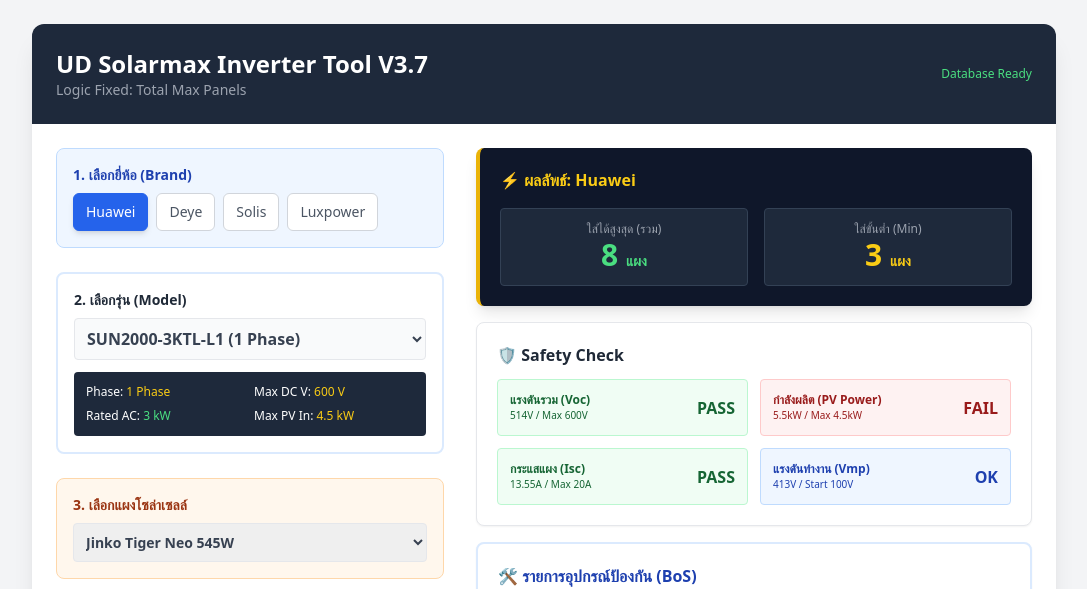
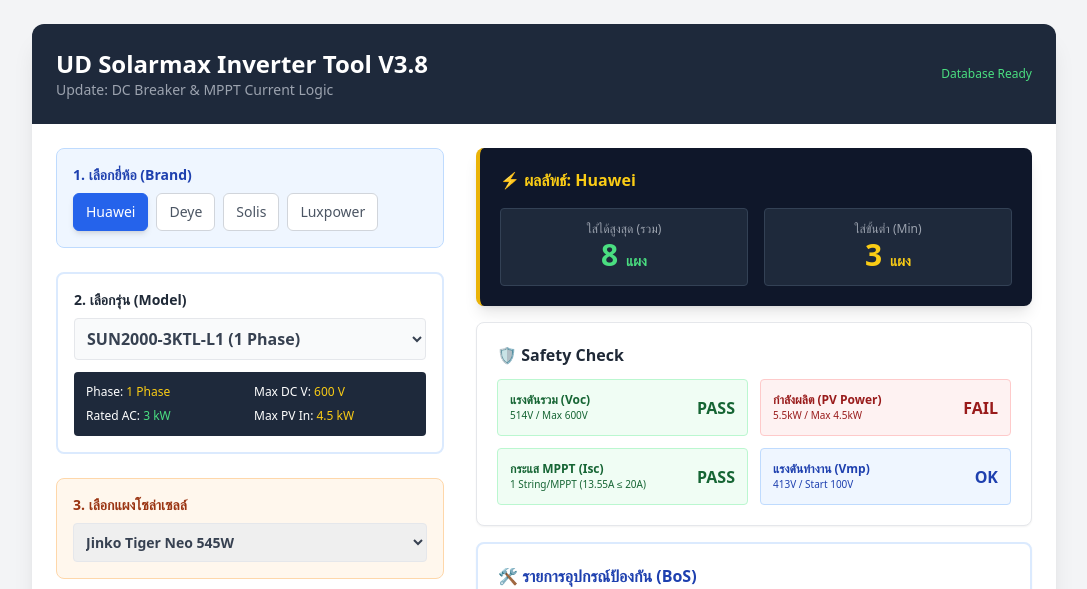
Before and after one commit to udsolarmax/udsolarmax_pv_string_cal, a React (Create React App) app: page / in a window 1280 px wide. Shown: the top 589 px of the page, without its empty margins (96-1183 px from the left). Built offline with nearby package versions, Linux system fonts and the light colour scheme.

Commit message:
Update App.js

```diff
--- a/src/App.js
+++ b/src/App.js
@@ -1,10 +1,12 @@
 import React, { useState, useEffect } from 'react';
 
 // ==========================================
-// 1. DATABASE: ฐานข้อมูลอุปกรณ์
+// 1. DATABASE: ฐานข้อมูลอุปกรณ์ (Updated V3.8)
 // ==========================================
 
-const DB_INVERTERS = [
+// หมายเหตุ: ผมใส่ค่า Default maxIsc_1str = 20A และ maxIsc_2str = 30A ให้กับทุกรุ่น
+// เพื่อให้ Logic ทำงานได้ทันที คุณสามารถมาแก้ตัวเลขเฉพาะรุ่นทีหลังได้ครับ
+const DB_INVERTERS_RAW = [
   // --- HUAWEI (Grid-Tied) ---
   { id: 'huawei_3k_l1', brand: 'Huawei', model: 'SUN2000-3KTL-L1', maxDcV: 600, startV: 100, mpptCount: 1, maxStrings: 2, ratedAcKw: 3.0, maxDcKw: 4.5, maxIsc: 20, phase: 1 },
   { id: 'huawei_5k_l1', brand: 'Huawei', model: 'SUN2000-5KTL-L1', maxDcV: 600, startV: 100, mpptCount: 2, maxStrings: 2, ratedAcKw: 5.0, maxDcKw: 7.5, maxIsc: 20, phase: 1 },
@@ -35,9 +37,8 @@ const DB_INVERTERS = [
   { id: 'deye_6k_sg04', brand: 'Deye', model: 'SUN-6K-SG04LP1-EU-SM2 (Hybrid)', maxDcV: 500, startV: 125, mpptCount: 2, maxStrings: 2, ratedAcKw: 9.6, maxDcKw: 12.0, maxIsc: 27, phase: 1 },
   { id: 'deye_8k_sg05', brand: 'Deye', model: 'SUN-8K-SG05LP1-EU (Hybrid)', maxDcV: 500, startV: 125, mpptCount: 2, maxStrings: 4, ratedAcKw: 12.8, maxDcKw: 16.0, maxIsc: 34, phase: 1 },
   { id: 'deye_8k_sg01', brand: 'Deye', model: 'SUN-8K-SG01LP1-EU (Hybrid)', maxDcV: 500, startV: 125, mpptCount: 2, maxStrings: 4, ratedAcKw: 8.0, maxDcKw: 10.4, maxIsc: 26, phase: 1 },
-  { id: 'deye_8k_sg05', brand: 'Deye', model: 'SUN-8K-SG05LP1-EU-SM2-P (Hybrid)', maxDcV: 500, startV: 125, mpptCount: 2, maxStrings: 4, ratedAcKw: 12.8, maxDcKw: 16.0, maxIsc: 24, phase: 1 },
-  { id: 'deye_8k_sg05', brand: 'Deye', model: 'SUN-8K-SG05LP1-EU-SM2-P (Hybrid)', maxDcV: 500, startV: 125, mpptCount: 2, maxStrings: 4, ratedAcKw: 16.0, maxDcKw: 20.0, maxIsc: 24, phase: 1 },
-  { id: 'deye_8k_sg04', brand: 'Deye', model: 'SUN-8K-SG04LP3-EU (3P Hybrid)', maxDcV: 800, startV: 160, mpptCount: 2, maxStrings: 3, ratedAcKw: 12.0, maxDcKw: 16.0, maxIsc: 17, phase: 3 },
+  { id: 'deye_8k_sg05_p', brand: 'Deye', model: 'SUN-8K-SG05LP1-EU-SM2-P (Hybrid)', maxDcV: 500, startV: 125, mpptCount: 2, maxStrings: 4, ratedAcKw: 12.8, maxDcKw: 16.0, maxIsc: 24, phase: 1 },
+  { id: 'deye_8k_sg04_3p', brand: 'Deye', model: 'SUN-8K-SG04LP3-EU (3P Hybrid)', maxDcV: 800, startV: 160, mpptCount: 2, maxStrings: 3, ratedAcKw: 12.0, maxDcKw: 16.0, maxIsc: 17, phase: 3 },
   { id: 'deye_10k_sg04', brand: 'Deye', model: 'SUN-10K-SG04LP3-EU (3P Hybrid)', maxDcV: 800, startV: 160, mpptCount: 2, maxStrings: 3, ratedAcKw: 15.0, maxDcKw: 20.0, maxIsc: 17, phase: 3 },
   { id: 'deye_10k_sg05', brand: 'Deye', model: 'SUN-10K-SG05LP3-EU-SM2 (3P Hybrid)', maxDcV: 800, startV: 160, mpptCount: 2, maxStrings: 4, ratedAcKw: 16.0, maxDcKw: 20.0, maxIsc: 18, phase: 3 },
   { id: 'deye_12k_sg04', brand: 'Deye', model: 'SUN-12K-SG04LP3-EU (3P Hybrid)', maxDcV: 800, startV: 160, mpptCount: 2, maxStrings: 3, ratedAcKw: 24.0, maxDcKw: 18.0, maxIsc: 17, phase: 3 },
@@ -49,13 +50,13 @@ const DB_INVERTERS = [
   { id: 'solis_grid_10k', brand: 'Solis', model: 'S5-GR3P10K (3P Grid)', maxDcV: 1100, startV: 180, mpptCount: 2, maxStrings: 2, ratedAcKw: 10.0, maxDcKw: 15.0, maxIsc: 16, phase: 3 },
   { id: 'solis_hyb_5k', brand: 'Solis', model: 'S6-EH1P5K-L-EU (Hybrid)', maxDcV: 600, startV: 90, mpptCount: 2, maxStrings: 2, ratedAcKw: 5.0, maxDcKw: 8.0, maxIsc: 16, phase: 1 },
   { id: 'solis_hyb_6k', brand: 'Solis', model: 'S6-EH1P6K-L-EU (Hybrid)', maxDcV: 600, startV: 90, mpptCount: 2, maxStrings: 2, ratedAcKw: 6.0, maxDcKw: 12.0, maxIsc: 24, phase: 1 },
-  { id: 'solis_hyb_6k', brand: 'Solis', model: 'S6-EH1P6K-L-PLUS (Hybrid)', maxDcV: 600, startV: 90, mpptCount: 2, maxStrings: 2, ratedAcKw: 6.0, maxDcKw: 12.0, maxIsc: 20, phase: 1 },
+  { id: 'solis_hyb_6k_plus', brand: 'Solis', model: 'S6-EH1P6K-L-PLUS (Hybrid)', maxDcV: 600, startV: 90, mpptCount: 2, maxStrings: 2, ratedAcKw: 6.0, maxDcKw: 12.0, maxIsc: 20, phase: 1 },
   { id: 'solis_hyb_8k', brand: 'Solis', model: 'S6-EH1P8K-L-PLUS (Hybrid)', maxDcV: 600, startV: 90, mpptCount: 2, maxStrings: 4, ratedAcKw: 8.0, maxDcKw: 16.0, maxIsc: 20, phase: 1 },
   { id: 'solis_hyb_10k', brand: 'Solis', model: 'S6-EH1P10K-L-PLUS (Hybrid)', maxDcV: 600, startV: 90, mpptCount: 2, maxStrings: 4, ratedAcKw: 10.0, maxDcKw: 20.0, maxIsc: 24, phase: 1 },
-  { id: 'solis_hyb_10k', brand: 'Solis', model: 'S6-EH3P10K02-NV-YD-L (3P Hybrid)', maxDcV: 1000, startV: 160, mpptCount: 2, maxStrings: 3, ratedAcKw: 10.0, maxDcKw: 20.0, maxIsc: 20, phase: 3 },
+  { id: 'solis_hyb_10k_3p', brand: 'Solis', model: 'S6-EH3P10K02-NV-YD-L (3P Hybrid)', maxDcV: 1000, startV: 160, mpptCount: 2, maxStrings: 3, ratedAcKw: 10.0, maxDcKw: 20.0, maxIsc: 20, phase: 3 },
   { id: 'solis_hyb_15k', brand: 'Solis', model: 'S6-EH3P15K02-NV-YD-L (3P Hybrid)', maxDcV: 1000, startV: 160, mpptCount: 2, maxStrings: 4, ratedAcKw: 10.0, maxDcKw: 30.0, maxIsc: 20, phase: 3 },
   { id: 'solis_hyb_18k', brand: 'Solis', model: 'S6-EH3P18K02-NV-YD-L (3P Hybrid)', maxDcV: 1000, startV: 160, mpptCount: 2, maxStrings: 3, ratedAcKw: 10.0, maxDcKw: 36.0, maxIsc: 21, phase: 3 },
-  { id: 'solis_hyb_10k', brand: 'Solis', model: 'RHI-3P10K-HVES-5G (3P Hybrid)', maxDcV: 1000, startV: 160, mpptCount: 2, maxStrings: 4, ratedAcKw: 10.0, maxDcKw: 16.0, maxIsc: 26, phase: 3 },
+  { id: 'solis_hyb_10k_hv', brand: 'Solis', model: 'RHI-3P10K-HVES-5G (3P Hybrid)', maxDcV: 1000, startV: 160, mpptCount: 2, maxStrings: 4, ratedAcKw: 10.0, maxDcKw: 16.0, maxIsc: 26, phase: 3 },
   { id: 'solis_hyb_50k', brand: 'Solis', model: 'S6-EH3P50K-H (3P Hybrid)', maxDcV: 1000, startV: 180, mpptCount: 4, maxStrings: 8, ratedAcKw: 50.0, maxDcKw: 100.0, maxIsc: 20, phase: 3 },
   { id: 'solis_hyb_60k', brand: 'Solis', model: 'S6-EH3P60K-H (3P Hybrid)', maxDcV: 1000, startV: 180, mpptCount: 4, maxStrings: 8, ratedAcKw: 60.0, maxDcKw: 100.0, maxIsc: 20, phase: 3 },
 
@@ -72,6 +73,14 @@ const DB_INVERTERS = [
   { id: 'lux_lxp_12k', brand: 'Luxpower', model: 'LXP-LB-EU 12K Hybrid', maxDcV: 600, startV: 140, mpptCount: 3, maxStrings: 4, ratedAcKw: 12.0, maxDcKw: 18.0, maxIsc: 19, phase: 1 },
 ];
 
+// เพิ่มพารามิเตอร์ใหม่ลงไปใน DB: maxIsc_1str และ maxIsc_2str
+const DB_INVERTERS = DB_INVERTERS_RAW.map(inv => ({
+  ...inv,
+  // หากไม่มีค่าใน DB ให้ใช้ค่า Default: 1 String = 20A, 2 Strings = 30A
+  maxIsc_1str: inv.maxIsc_1str || 20,
+  maxIsc_2str: inv.maxIsc_2str || 30
+}));
+
 const DB_PANELS = [
   { id: 'jinko_545', brand: 'Jinko', model: 'Tiger Neo 545W', pmax: 545, voc: 49.92, vmp: 41.32, isc: 13.55, tempCoeff: -0.29 },
   { id: 'jinko_585', brand: 'Jinko', model: 'Tiger Neo 585W', pmax: 585, voc: 50.87, vmp: 42.14, isc: 14.31, tempCoeff: -0.29 },
@@ -80,7 +89,7 @@ const DB_PANELS = [
   { id: 'longi_570', brand: 'Longi', model: 'LR5-72HTH-570M 570W', pmax: 570, voc: 51.91, vmp: 43.76, isc: 14.07, tempCoeff: -0.27 },
   { id: 'longi_575', brand: 'Longi', model: 'LR5-72HTH-575M 575W', pmax: 575, voc: 52.06, vmp: 43.91, isc: 14.14, tempCoeff: -0.27 },
   { id: 'longi_580', brand: 'Longi', model: 'LR5-72HTH-580M 580W', pmax: 580, voc: 52.21, vmp: 44.06, isc: 14.20, tempCoeff: -0.27 },
-  { id: 'longi_580', brand: 'Longi', model: 'LR5-72HGD-580M 580W', pmax: 580, voc: 51.41, vmp: 43.22, isc: 14.22, tempCoeff: -0.27 },
+  { id: 'longi_580_gd', brand: 'Longi', model: 'LR5-72HGD-580M 580W', pmax: 580, voc: 51.41, vmp: 43.22, isc: 14.22, tempCoeff: -0.27 },
   { id: 'longi_585', brand: 'Longi', model: 'LR5-72HTH-585M 585W', pmax: 585, voc: 52.36, vmp: 49.16, isc: 14.27, tempCoeff: -0.27 },
   { id: 'longi_620', brand: 'Longi', model: 'LR7-72HTH-620M 620W', pmax: 620, voc: 52.72, vmp: 44.48, isc: 14.93, tempCoeff: -0.27 },
   { id: 'longi_630', brand: 'Longi', model: 'LR5-78HGD-630M 630W', pmax: 630, voc: 57.23, vmp: 47.99, isc: 13.91, tempCoeff: -0.27 },
@@ -109,7 +118,7 @@ const getStandardFuse = (amps) => {
     return standards.find(s => s >= amps) || 32;
 };
 
-export default function SolarInverterMatcherV3_7() {
+export default function SolarInverterMatcherV3_8() {
   const [brands, setBrands] = useState([]);
   const [selectedBrand, setSelectedBrand] = useState('');
   const [filteredInverters, setFilteredInverters] = useState([]);
@@ -139,20 +148,18 @@ export default function SolarInverterMatcherV3_7() {
     const vocCorrectionFactor = 1 + (tempDiff * (selectedPanel.tempCoeff / 100));
     const maxVocPerPanel = selectedPanel.voc * vocCorrectionFactor;
 
-    // --- UPDATED LOGIC V3.7: Total Panels Calculation ---
-    // 1. Limit by Voltage (per string) then multiply by active strings
+    // 1. Limit by Voltage
     const limitPerString_Voltage = Math.floor(selectedInv.maxDcV / maxVocPerPanel);
     const limitTotal_Voltage = limitPerString_Voltage * activeStrings;
 
-    // 2. Limit by Power (Total Max PV Input / Panel Watt)
+    // 2. Limit by Power
     const totalMaxPowerWatt = selectedInv.maxDcKw * 1000;
     const limitTotal_Power = Math.floor(totalMaxPowerWatt / selectedPanel.pmax);
 
-    // Final Result: Choose the LOWER number (The Bottleneck)
-    // แสดงจำนวนรวมทั้งหมด ไม่ใช่ต่อสตริง
+    // Result: Bottleneck
     const maxTotalPanelsPossible = Math.min(limitTotal_Voltage, limitTotal_Power);
+    const minPanelsPossible = Math.ceil(selectedInv.startV / selectedPanel.vmp);
 
-    const minPanelsPossible = Math.ceil(selectedInv.startV / selectedPanel.vmp);
     const currentStringVoc = maxVocPerPanel * panelsPerString;
     const currentStringVmp = selectedPanel.vmp * panelsPerString;
     const totalPower = panelsPerString * activeStrings * selectedPanel.pmax;
@@ -161,14 +168,41 @@ export default function SolarInverterMatcherV3_7() {
     const isVoltageSafe = currentStringVoc <= selectedInv.maxDcV;
     const isStartUp = currentStringVmp >= selectedInv.startV;
     const isPowerSafe = (totalPower / 1000) <= selectedInv.maxDcKw;
-    const isCurrentSafe = selectedPanel.isc <= selectedInv.maxIsc;
+
+    // --- NEW LOGIC V3.8: Max Input Current Check (1-String vs 2-Strings) ---
+    // คำนวณว่า 1 MPPT รับภาระกี่สตริง
+    const stringsPerMppt = Math.ceil(activeStrings / selectedInv.mpptCount);
+
+    let isCurrentSafe = true;
+    let currentCheckMsg = "";
+
+    const limitIsc_1str = selectedInv.maxIsc_1str; // e.g. 20A
+    const limitIsc_2str = selectedInv.maxIsc_2str; // e.g. 30A
+
+    if (stringsPerMppt === 1) {
+        // กรณีเข้า 1 สตริงต่อ MPPT
+        isCurrentSafe = selectedPanel.isc <= limitIsc_1str;
+        currentCheckMsg = `1 String/MPPT (${selectedPanel.isc}A ≤ ${limitIsc_1str}A)`;
+    } else if (stringsPerMppt >= 2) {
+        // กรณีเข้า 2 สตริงขึ้นไปต่อ MPPT (คิด case Worst Case คือ 2 สตริง)
+        const totalCurrentOnMppt = selectedPanel.isc * 2;
+        // เงื่อนไข: 1.รวมกันไม่เกิน 30A และ 2.แต่ละเส้นไม่เกิน 20A
+        const isSumSafe = totalCurrentOnMppt <= limitIsc_2str;
+        const isSingleSafe = selectedPanel.isc <= limitIsc_1str;
+
+        isCurrentSafe = isSumSafe && isSingleSafe;
+        currentCheckMsg = `2 Strings/MPPT (Total ${totalCurrentOnMppt.toFixed(1)}A ≤ ${limitIsc_2str}A)`;
+    }
+    // -----------------------------------------------------------------------
 
     // Protection Devices (BoS)
     const dcFuseRating = getStandardFuse(selectedPanel.isc * 1.5);
     const reqDcVoltage = currentStringVoc * 1.0;
+
+    // --- UPDATED LOGIC: DC Breaker Selection (Top-Down Check) ---
     let dcBreakerVoltageModel;
     if (currentStringVoc > 1185) {
-      dcBreakerVoltageModel = "1200Vdc";
+        dcBreakerVoltageModel = "1200Vdc";
     } else if (currentStringVoc > 985) {
         dcBreakerVoltageModel = "1000Vdc";
     } else if (currentStringVoc > 785) {
@@ -180,6 +214,7 @@ export default function SolarInverterMatcherV3_7() {
     } else {
         dcBreakerVoltageModel = "550Vdc";
     }
+    // ------------------------------------------------------------
 
     const dcBreakerRating = getStandardBreaker(selectedPanel.isc * 1.25);
 
@@ -192,7 +227,7 @@ export default function SolarInverterMatcherV3_7() {
         dcSpdSpec = "800Vdc 2P";
     } else if (reqDcVoltage > 585) {
         dcSpdSpec = "600Vdc 2P";
-        } else {
+    } else {
         dcSpdSpec = "600Vdc 2P";
     }
 
@@ -221,7 +256,7 @@ export default function SolarInverterMatcherV3_7() {
 
     return {
       maxVocPerPanel, maxTotalPanelsPossible, minPanelsPossible, currentStringVoc, currentStringVmp, totalPower,
-      isVoltageSafe, isStartUp, isPowerSafe, isCurrentSafe,
+      isVoltageSafe, isStartUp, isPowerSafe, isCurrentSafe, currentCheckMsg,
       dcFuseRating, dcBreakerRating, dcBreakerVoltageModel, dcSpdSpec,
       acCurrent, acBreakerSize, acPoles, acSpdType, acSpdVoltage, rcboSize,
       qtyDcFuse, qtyDcBreaker, qtyDcSpd, qtyAcBreaker, qtyAcSpd, qtyRcbo
@@ -236,7 +271,10 @@ export default function SolarInverterMatcherV3_7() {
 
         {/* HEADER */}
         <div className="bg-[#1e293b] p-6 text-white flex justify-between items-center">
-            <div><h1 className="text-2xl font-bold">UD Solarmax Inverter Tool V3.7</h1><p className="text-gray-400 text-sm">Logic Fixed: Total Max Panels</p></div>
+            <div>
+              <h1 className="text-2xl font-bold">UD Solarmax Inverter Tool V3.8</h1>
+              <p className="text-gray-400 text-sm">Update: DC Breaker & MPPT Current Logic</p>
+            </div>
             <div className="text-right"><div className="text-xs text-green-400">Database Ready</div></div>
         </div>
 
@@ -290,7 +328,7 @@ export default function SolarInverterMatcherV3_7() {
             {result && selectedInv && (
             <div className="lg:col-span-7 flex flex-col space-y-4">
 
-                {/* 1. MATCHING RESULT (UPDATED V3.7) */}
+                {/* 1. MATCHING RESULT */}
                 <div className="bg-slate-900 text-white rounded-lg p-5 shadow-lg border-l-4 border-yellow-500">
                     <h3 className="text-md font-bold text-yellow-400 mb-4">⚡ ผลลัพธ์: {selectedInv.brand}</h3>
                     <div className="grid grid-cols-2 gap-4">
@@ -309,10 +347,29 @@ export default function SolarInverterMatcherV3_7() {
                 <div className="bg-white border border-gray-200 rounded-lg p-5 shadow-sm">
                     <h3 className="text-md font-bold text-gray-800 mb-3 flex items-center gap-2">🛡️ Safety Check</h3>
                     <div className="grid grid-cols-1 md:grid-cols-2 gap-3">
-                        <div className={`flex justify-between items-center p-3 rounded ${result.isVoltageSafe ? 'bg-green-50 text-green-800 border border-green-200' : 'bg-red-50 text-red-800 border border-red-200'}`}><div><div className="font-bold text-xs">แรงดันรวม (Voc)</div><div className="text-[10px]">{result.currentStringVoc.toFixed(0)}V / Max {selectedInv.maxDcV}V</div></div><div className="font-bold">{result.isVoltageSafe ? 'PASS' : 'FAIL'}</div></div>
-                        <div className={`flex justify-between items-center p-3 rounded ${result.isPowerSafe ? 'bg-green-50 text-green-800 border border-green-200' : 'bg-red-50 text-red-800 border border-red-200'}`}><div><div className="font-bold text-xs">กำลังผลิต (PV Power)</div><div className="text-[10px]">{(result.totalPower/1000).toFixed(1)}kW / Max {selectedInv.maxDcKw}kW</div></div><div className="font-bold">{result.isPowerSafe ? 'PASS' : 'FAIL'}</div></div>
-                        <div className={`flex justify-between items-center p-3 rounded ${result.isCurrentSafe ? 'bg-green-50 text-green-800 border border-green-200' : 'bg-red-50 text-red-800 border border-red-200'}`}><div><div className="font-bold text-xs">กระแสแผง (Isc)</div><div className="text-[10px]">{selectedPanel.isc}A / Max {selectedInv.maxIsc}A</div></div><div className="font-bold">{result.isCurrentSafe ? 'PASS' : 'FAIL'}</div></div>
-                        <div className={`flex justify-between items-center p-3 rounded ${result.isStartUp ? 'bg-blue-50 text-blue-800 border border-blue-200' : 'bg-yellow-50 text-yellow-800 border border-yellow-200'}`}><div><div className="font-bold text-xs">แรงดันทำงาน (Vmp)</div><div className="text-[10px]">{result.currentStringVmp.toFixed(0)}V / Start {selectedInv.startV}V</div></div><div className="font-bold">{result.isStartUp ? 'OK' : 'LOW'}</div></div>
+                        <div className={`flex justify-between items-center p-3 rounded ${result.isVoltageSafe ? 'bg-green-50 text-green-800 border border-green-200' : 'bg-red-50 text-red-800 border border-red-200'}`}>
+                          <div><div className="font-bold text-xs">แรงดันรวม (Voc)</div><div className="text-[10px]">{result.currentStringVoc.toFixed(0)}V / Max {selectedInv.maxDcV}V</div></div>
+                          <div className="font-bold">{result.isVoltageSafe ? 'PASS' : 'FAIL'}</div>
+                        </div>
+
+                        <div className={`flex justify-between items-center p-3 rounded ${result.isPowerSafe ? 'bg-green-50 text-green-800 border border-green-200' : 'bg-red-50 text-red-800 border border-red-200'}`}>
+                          <div><div className="font-bold text-xs">กำลังผลิต (PV Power)</div><div className="text-[10px]">{(result.totalPower/1000).toFixed(1)}kW / Max {selectedInv.maxDcKw}kW</div></div>
+                          <div className="font-bold">{result.isPowerSafe ? 'PASS' : 'FAIL'}</div>
+                        </div>
+
+                        {/* UPDATE: Current Check Display */}
+                        <div className={`flex justify-between items-center p-3 rounded ${result.isCurrentSafe ? 'bg-green-50 text-green-800 border border-green-200' : 'bg-red-50 text-red-800 border border-red-200'}`}>
+                          <div>
+                            <div className="font-bold text-xs">กระแส MPPT (Isc)</div>
+                            <div className="text-[10px]">{result.currentCheckMsg}</div>
+                          </div>
+                          <div className="font-bold">{result.isCurrentSafe ? 'PASS' : 'FAIL'}</div>
+                        </div>
+
+                        <div className={`flex justify-between items-center p-3 rounded ${result.isStartUp ? 'bg-blue-50 text-blue-800 border border-blue-200' : 'bg-yellow-50 text-yellow-800 border border-yellow-200'}`}>
+                          <div><div className="font-bold text-xs">แรงดันทำงาน (Vmp)</div><div className="text-[10px]">{result.currentStringVmp.toFixed(0)}V / Start {selectedInv.startV}V</div></div>
+                          <div className="font-bold">{result.isStartUp ? 'OK' : 'LOW'}</div>
+                        </div>
                     </div>
                 </div>
 
```
